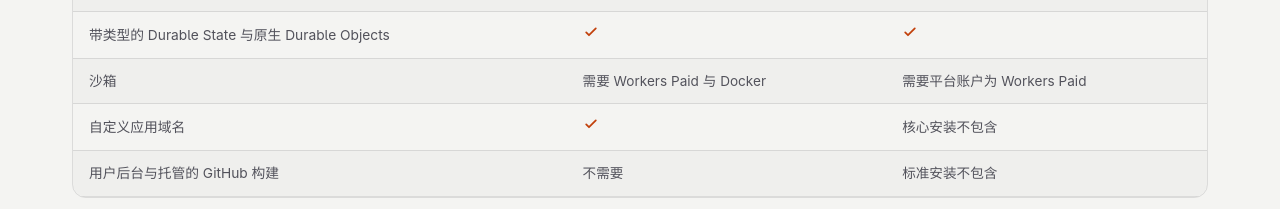
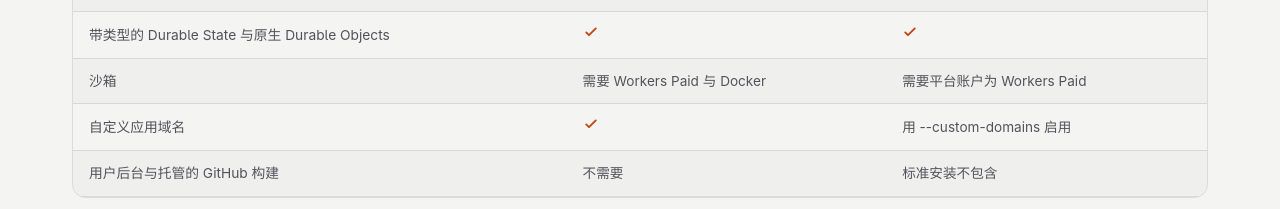
Before and after one commit to bbylw/Void-CN, an Astro site: page / in a window 1280 px wide. Shown: the part 4467-4676 px from the top of the page. Built offline with nearby package versions, Linux system fonts and the light colour scheme; Astro itself is replaced by a stand-in of ours; a web font is replaced by a local one.

Commit message:
fix(void.cloud): 落地页部署对比同步平台自定义域名 --custom-domains 开关

```diff
--- a/src/components/home/DeployTargets.astro
+++ b/src/components/home/DeployTargets.astro
@@ -11,7 +11,7 @@ const rows: { feature: string; cf: string | boolean; platform: string | boolean
   { feature: '应用回滚', cf: 'Worker 版本', platform: '保留的平台部署记录' },
   { feature: '带类型的 Durable State 与原生 Durable Objects', cf: true, platform: true },
   { feature: '沙箱', cf: '需要 Workers Paid 与 Docker', platform: '需要平台账户为 Workers Paid' },
-  { feature: '自定义应用域名', cf: true, platform: '核心安装不包含' },
+  { feature: '自定义应用域名', cf: true, platform: '用 --custom-domains 启用' },
   { feature: '用户后台与托管的 GitHub 构建', cf: '不需要', platform: '标准安装不包含' },
 ];
 ---
```
